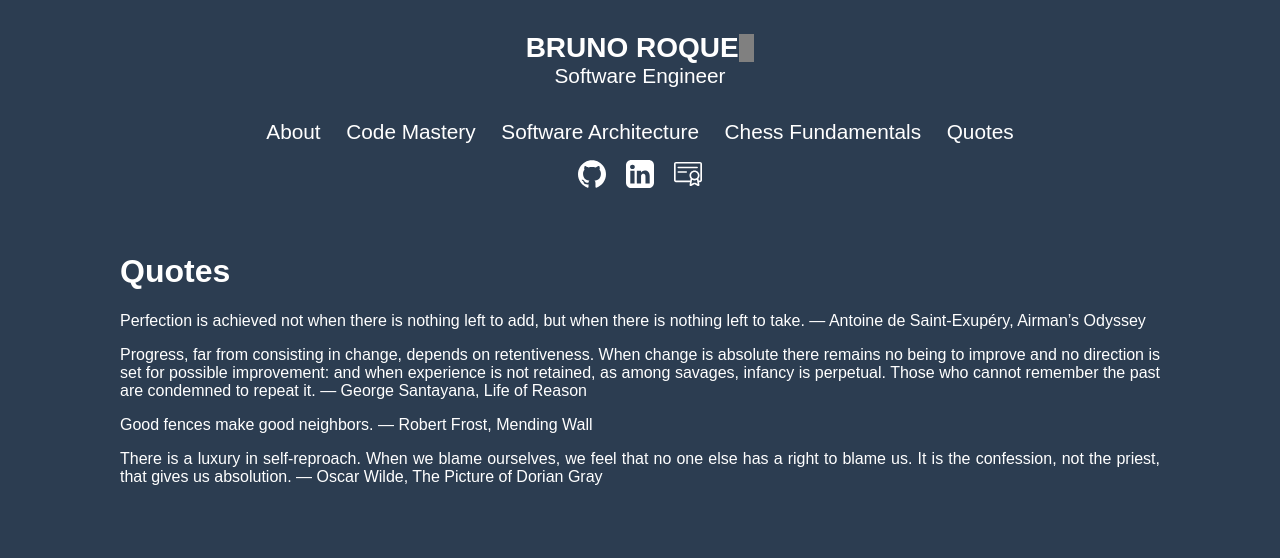
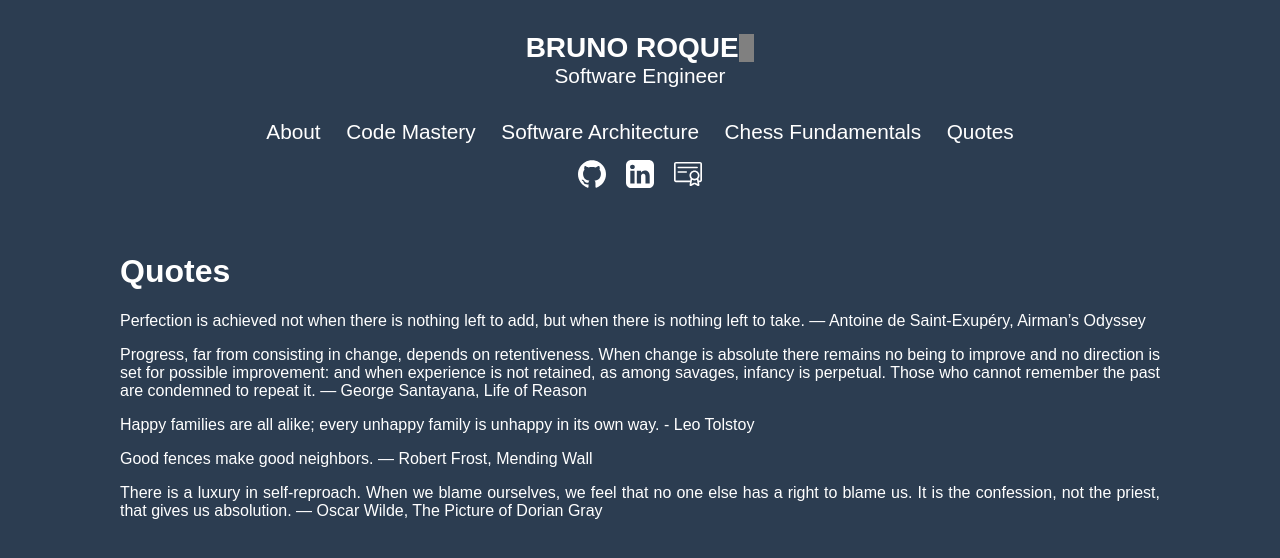
Before and after one commit to brunoroque06/brunoroque06.github.io, a Jekyll site: the page built from _pages/quotes.md, in a window 1280 px wide. Shown: the top 558 px of the page. Built offline with Jekyll 4.4.1, drawn with Linux system fonts in a browser that asks for light colours.

Commit message:
Add Tolstoy quote

```diff
--- a/_pages/quotes.md
+++ b/_pages/quotes.md
@@ -10,6 +10,8 @@ Perfection is achieved not when there is nothing left to add, but when there is
 
 Progress, far from consisting in change, depends on retentiveness. When change is absolute there remains no being to improve and no direction is set for possible improvement: and when experience is not retained, as among savages, infancy is perpetual. Those who cannot remember the past are condemned to repeat it. ― George Santayana, Life of Reason
 
+Happy families are all alike; every unhappy family is unhappy in its own way. - Leo Tolstoy
+
 Good fences make good neighbors. ― Robert Frost, Mending Wall
 
 There is a luxury in self-reproach. When we blame ourselves, we feel that no one else has a right to blame us. It is the confession, not the priest, that gives us absolution. ― Oscar Wilde, The Picture of Dorian Gray
```
